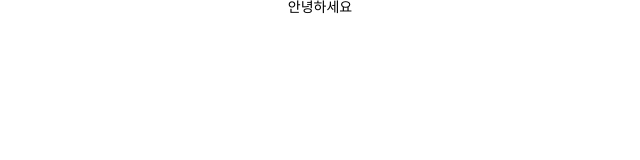
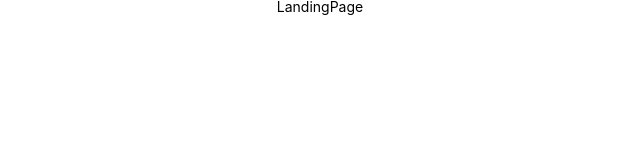
Before and after one commit to six-sense/jaranda, a React (Create React App) app: page / in a window 1280 px wide. Shown: the top 160 px of the page, without its empty margins (320-960 px from the left). Built offline with nearby package versions, Linux system fonts and the light colour scheme.

Commit message:
feat/#11 Add routes

```diff
--- a/package.json
+++ b/package.json
@@ -8,6 +8,7 @@
     "@testing-library/user-event": "^12.8.3",
     "react": "^17.0.2",
     "react-dom": "^17.0.2",
+    "react-router-dom": "^5.2.0",
     "react-scripts": "4.0.3",
     "styled-components": "^5.3.0",
     "styled-reset": "^4.3.4",
--- a/src/App.js
+++ b/src/App.js
@@ -1,10 +1,21 @@
 import React from 'react';
 import styled from 'styled-components';
+import LandingPage from 'Pages/LandingPage';
+import LoginPage from 'Pages/LoginPage';
+import SignUpPage from 'Pages/SignUpPage';
+import AdminPage from 'Pages/AdminPage';
+import { Route } from 'react-router-dom';
+import { routes } from 'utils/constants';
 
 function App() {
   return (
     <div>
-      <Hello>안녕하세요</Hello>
+      <Hello>
+        <Route exact path={routes.MAIN} component={LandingPage} />
+        <Route path={routes.SIGN_IN} component={LoginPage} />
+        <Route path={routes.SIGN_UP} component={SignUpPage} />
+        <Route path={routes.ADMIN} component={AdminPage} />
+      </Hello>
     </div>
   );
 }
--- /dev/null
+++ b/src/Pages/AdminPage.js
@@ -0,0 +1,7 @@
+import React from 'react';
+
+function AdminPage() {
+  return <div>AdminPage</div>;
+}
+
+export default AdminPage;
--- /dev/null
+++ b/src/Pages/LandingPage.js
@@ -0,0 +1,7 @@
+import React from 'react';
+
+function LandingPage() {
+  return <div>LandingPage</div>;
+}
+
+export default LandingPage;
--- /dev/null
+++ b/src/Pages/LoginPage.js
@@ -0,0 +1,7 @@
+import React from 'react';
+
+function LoginPage() {
+  return <div>LoginPage</div>;
+}
+
+export default LoginPage;
--- /dev/null
+++ b/src/Pages/SignUpPage.js
@@ -0,0 +1,7 @@
+import React from 'react';
+
+function SignUpPage() {
+  return <div>SignUpPage</div>;
+}
+
+export default SignUpPage;
--- a/src/index.js
+++ b/src/index.js
@@ -1,16 +1,19 @@
 import React from 'react';
 import ReactDOM from 'react-dom';
 import App from './App';
+import mixin from './Styles/mixin';
 import { GlobalStyles } from './Styles/GlobalStyles';
 import { ThemeProvider } from 'styled-components';
-import mixin from './Styles/mixin';
+import { BrowserRouter } from 'react-router-dom';
 
 ReactDOM.render(
   <>
     <GlobalStyles />
-    <ThemeProvider theme={{ ...mixin }}>
-      <App />
-    </ThemeProvider>
+    <BrowserRouter>
+      <ThemeProvider theme={{ ...mixin }}>
+        <App />
+      </ThemeProvider>
+    </BrowserRouter>
   </>,
   document.getElementById('root'),
 );
```
Also changed, not shown: src/Pages/index.js (deleted), 1 other file (tests, documents, lock files or other folders).
